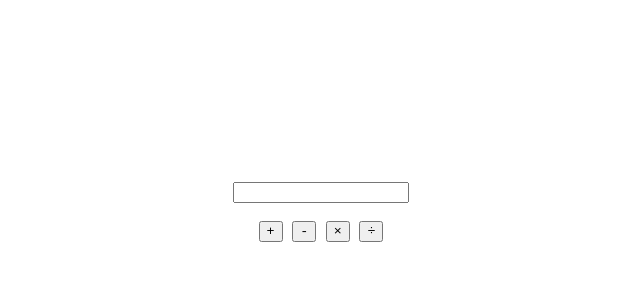
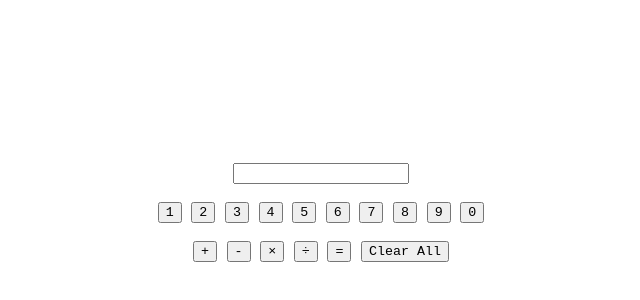
Before and after one commit to michaelbasileios/calculator, a plain HTML site: page index.html in a window 1280 px wide. Shown: the part 204-504 px from the top of the page, without its empty margins (319-959 px from the left). Drawn offline with Linux system fonts and the light colour scheme.

Commit message:
Add equals and clear buttons

```diff
--- a/index.html
+++ b/index.html
@@ -12,11 +12,26 @@
         <p id="ouptut-field"></p>
         <input type="number" id="user-input">
         <br>
+        <div id="num-container">
+            <button class="number-btn">1</button>
+            <button class="number-btn">2</button>
+            <button class="number-btn">3</button>
+            <button class="number-btn">4</button>
+            <button class="number-btn">5</button>
+            <button class="number-btn">6</button>
+            <button class="number-btn">7</button>
+            <button class="number-btn">8</button>
+            <button class="number-btn">9</button>
+            <button class="number-btn">0</button>
+        </div>
+        <br>
         <div id="ops-container">
             <button id="add-btn" class="op-btn">+</button>
             <button id="sub-btn" class="op-btn">-</button>
             <button id="mult-btn" class="op-btn">×</button>
             <button id="divide-btn" class="op-btn">÷</button>
+            <button id="equals-btn" class="op-btn">=</button>
+            <button id="clear-btn" class="op-btn">Clear All</button>
         </div>
     </section>
 </body>
--- a/scripts.js
+++ b/scripts.js
@@ -0,0 +1,11 @@
+//BASIC OPS CODE
+const add = (a, b) => a + b;
+const subtract = (a, b) => a - b;
+const multiply = (a, b) => a * b;
+const divide = (a, b) => a / b;
+
+let num1;
+let num2;
+let operator;
+
+const operate = (num1, num2) =>
```
